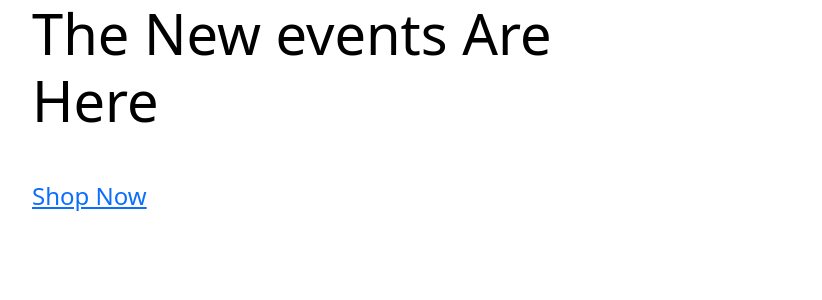
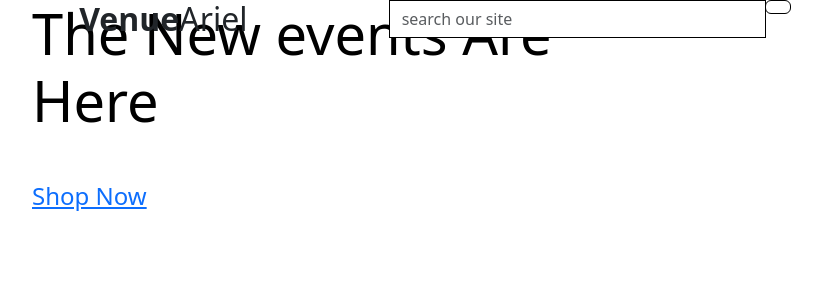
Before and after one commit to leslylopez43/VenueDjango, a Django app: page / in a window 1280 px wide. Shown: the top 300 px of the page, without its empty margins (50-872 px from the left). Run offline with Django 3.2, Linux system fonts and the light colour scheme.

Commit message:
complete add home page css

```diff
--- a/templates/allauth/base.html
+++ b/templates/allauth/base.html
@@ -29,7 +29,40 @@
 
 </head>
   <body>
-    <header class="container-fluid fixed-top"></header>
+    <header class="container-fluid fixed-top">
+      <div class="row">
+        <div class="col-12 col-lg-4 my-auto py-1 py-lg-0 text-center text-lg-left">
+          <a href="{% url 'home' %}" class="nav-link main-logo-link">
+            <h2 class="logo-font text -black my-0"><strong> Venue</strong>Ariel</h2>
+          </a>
+          </div>
+        <div class="col-12 col-lg-4 my-auto py-1 py-lg-0">
+          <form method="GET" action="">
+            <div class="input-group w-100">
+              <input class="form-control border border-black rounded-0" type="text" name="q" placeholder="search our site">
+              <div class="input-group-append">
+                <button class="form-control btn-black border border-black rouded-0" type="submit">
+                  <span class="icon">
+                    <i class="fas fa-search"></i>
+                  </span>
+                </button>
+              </div>
+
+            </div>
+          </form>
+        </div>
+
+        <div class="col-12 col-lg-4 my-auto py-1 py-lg-0">
+          <ul class="list-inline list-instyled text-center text-lg-right my-0">
+            <li class="list-inline-item dropdown">
+
+            </li>
+            <li class="lis-inline-item"></li>
+          </ul>
+        </div>
+
+      </div>
+    </header>
     {% if messages%}
     <div class="message-container"></div>
    {% endif %}
```
